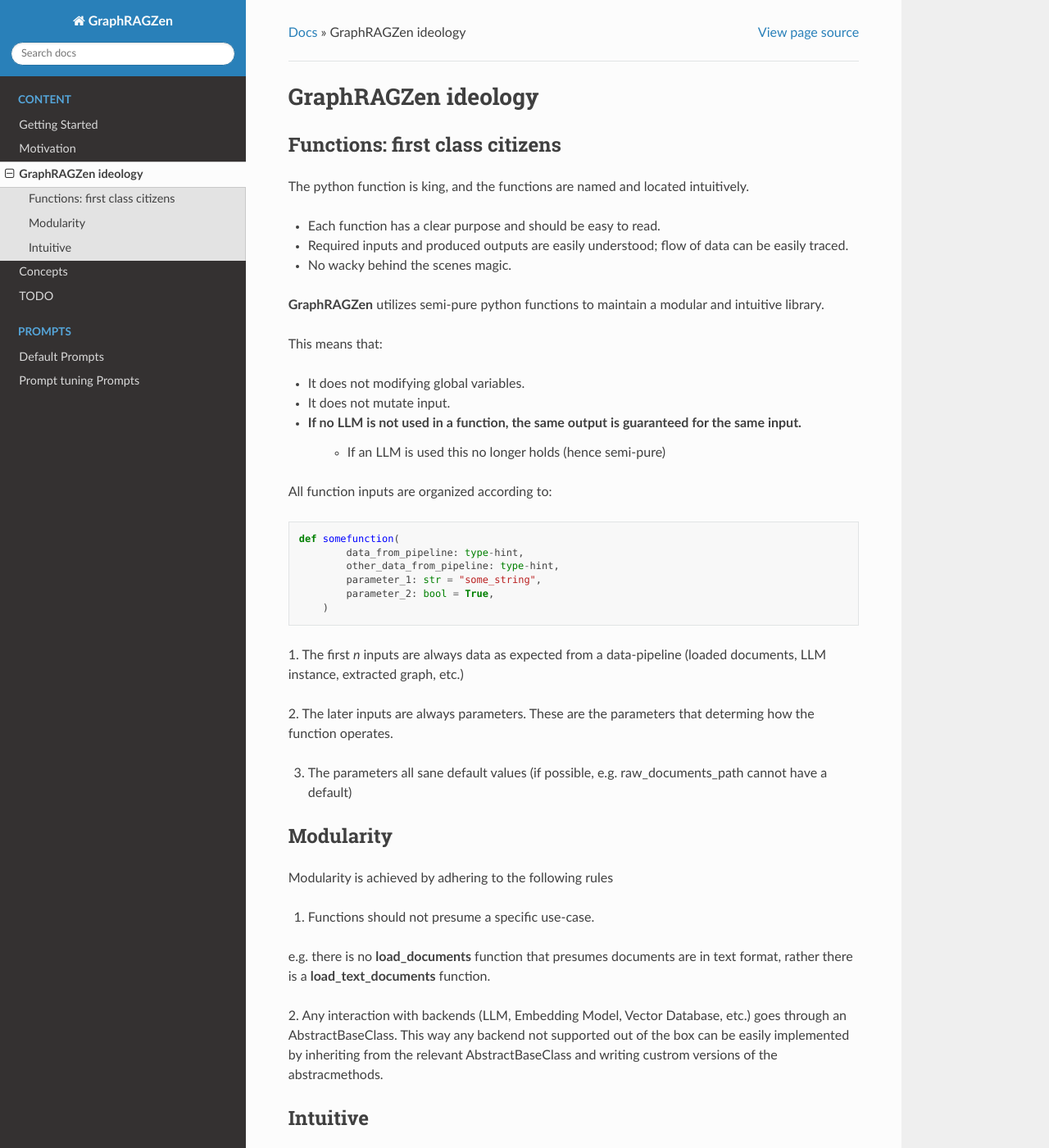
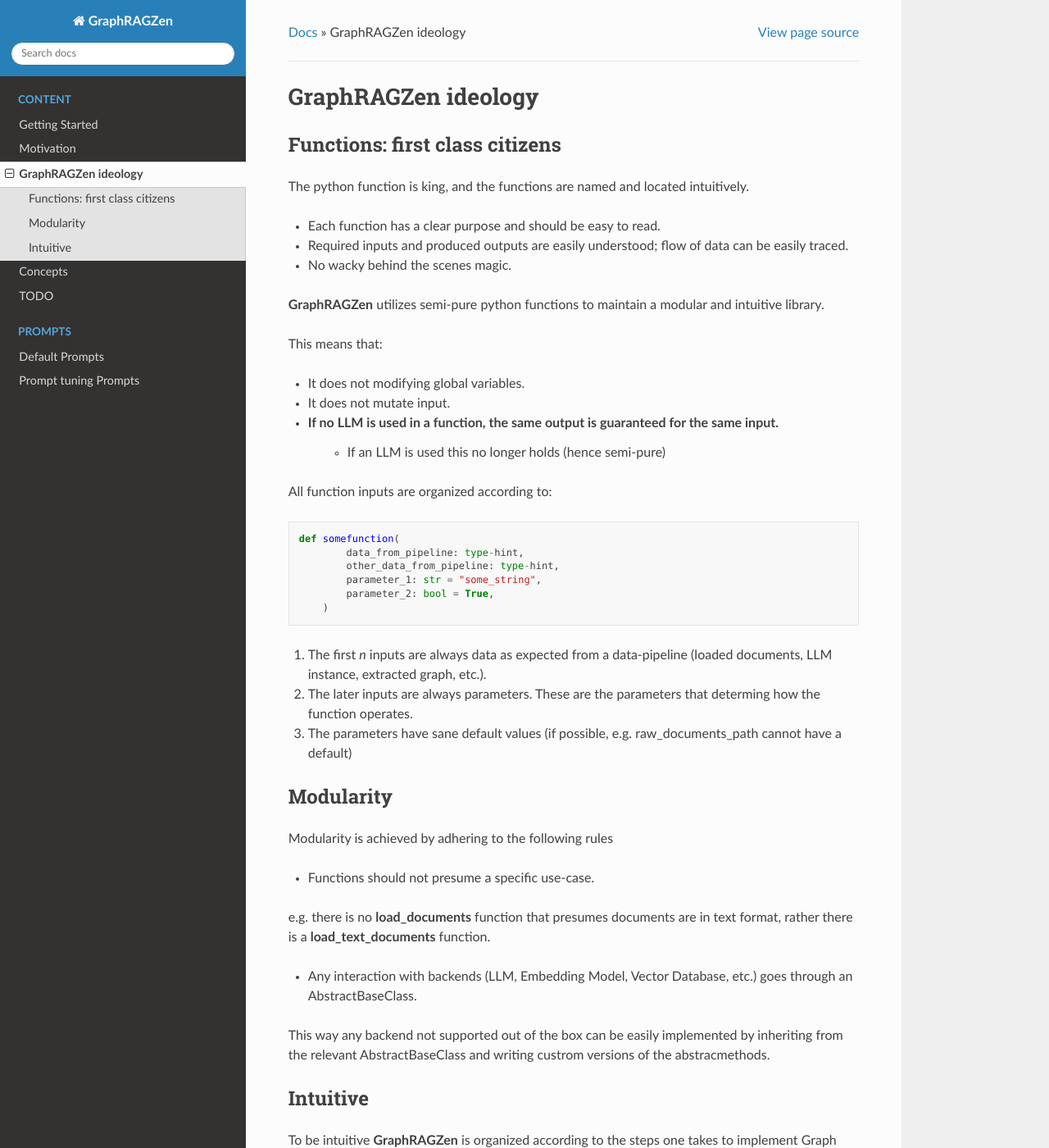
Before and after one commit to benste/GraphRAGZen, a Sphinx documentation site: the page built from docs/source/graphzen_ideology/index.rst, in a window 1280 px wide and 1400 px high. Shown: the whole window at 82% size. Built offline with Sphinx 7.4.7 and the Read the Docs theme 2.0.0, drawn with Linux system fonts in a browser that asks for light colours; pages that are not in the unit, such as notebooks, are missing from menus.

```diff
--- a/docs/source/graphragzen_concepts/index.rst
+++ b/docs/source/graphragzen_concepts/index.rst
@@ -4,8 +4,6 @@
 Understanding these concepts allow you to use **GraphRAGZen** more efficiently
 
 If you are not familiar with Graph RAG yet, I found `this to be a good write-up <https://www.analyticsvidhya.com/blog/2024/07/graph-rag/>`_
-
-.. include:: LLM_interaction.rst
 
 .. include:: entity_extraction.rst
 
@@ -15,6 +13,8 @@
 
 .. include:: text_embedding.rst
 
+.. include:: LLM_interaction.rst
+
 .. include:: structured_output.rst
 
 .. include:: prompt_tuning.rst
--- a/docs/source/graphragzen_concepts/structured_output.rst
+++ b/docs/source/graphragzen_concepts/structured_output.rst
@@ -21,8 +21,7 @@
 
 .. note::
 
-   The output structure should NOT be passed as an instance of the pydantic model, just the
-    reference.
+   The output structure should NOT be passed as an instance of the pydantic model, just the reference.
 
         Correct = LLM("some text", output_structure=MyPydanticModel)
 
--- a/docs/source/graphzen_ideology/index.rst
+++ b/docs/source/graphzen_ideology/index.rst
@@ -16,7 +16,7 @@
 
 - It does not modifying global variables.
 - It does not mutate input.
-- If no LLM is not used in a function, the same output is guaranteed for the same input.
+- If no LLM is used in a function, the same output is guaranteed for the same input.
     - If an LLM is used this no longer holds (hence semi-pure)
 
 All function inputs are organized according to:
@@ -30,24 +30,21 @@
             parameter_2: bool = True,
         )
 
-1. The first *n* inputs are always data as expected from a data-pipeline (loaded documents, LLM
-instance, extracted graph, etc.)
 
-2. The later inputs are always parameters. These are the parameters that determing how the function
-operates.
-
-3. The parameters all sane default values (if possible, e.g. raw_documents_path cannot have a default)
+#. The first *n* inputs are always data as expected from a data-pipeline (loaded documents, LLM instance, extracted graph, etc.).
+#. The later inputs are always parameters. These are the parameters that determing how the function operates.
+#. The parameters have sane default values (if possible, e.g. raw_documents_path cannot have a default)
 
 Modularity
 ------------
 Modularity is achieved by adhering to the following rules
 
-1. Functions should not presume a specific use-case.
+- Functions should not presume a specific use-case.
 
 e.g. there is no **load_documents** function that presumes documents are in text format, rather
 there is a **load_text_documents** function.
 
-2. Any interaction with backends (LLM, Embedding Model, Vector Database, etc.) goes through an AbstractBaseClass.
+- Any interaction with backends (LLM, Embedding Model, Vector Database, etc.) goes through an AbstractBaseClass.
 This way any backend not supported out of the box can be easily implemented by inheriting from the relevant AbstractBaseClass and writing custrom versions of the abstracmethods.
 
 Intuitive
```
Also changed, not shown: docs/source/getting_started/index.rst (+8 -7 lines), docs/source/graphragzen_concepts/LLM_interaction.rst (+29 -13 lines), 1 other file.
